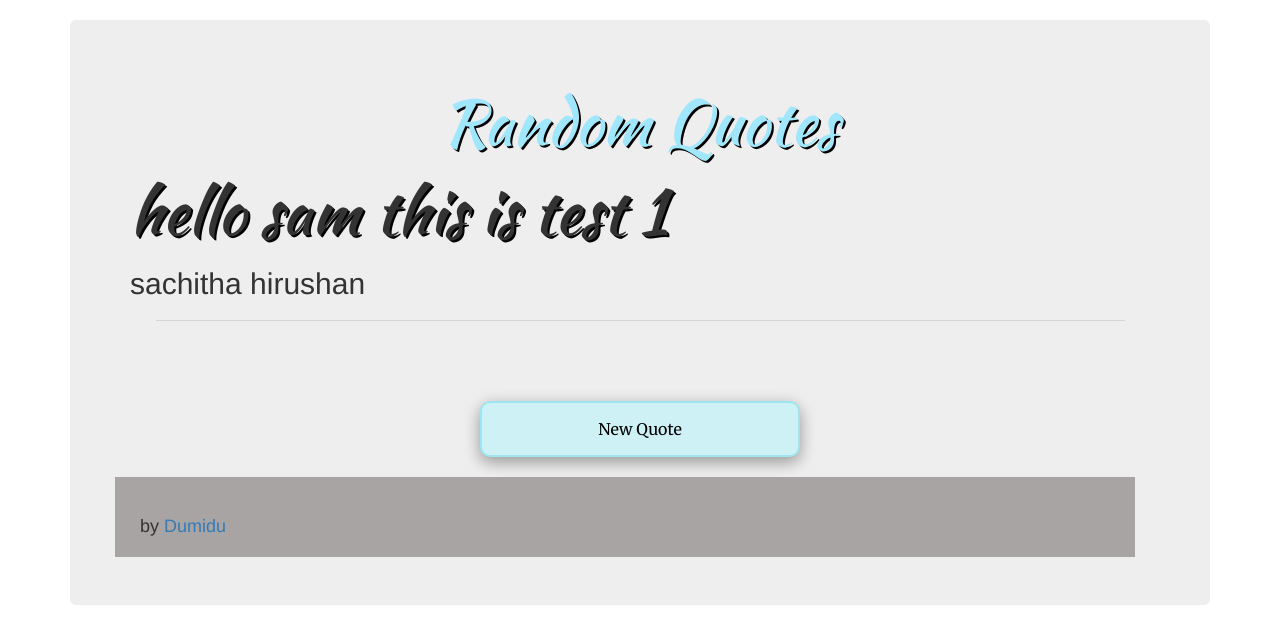
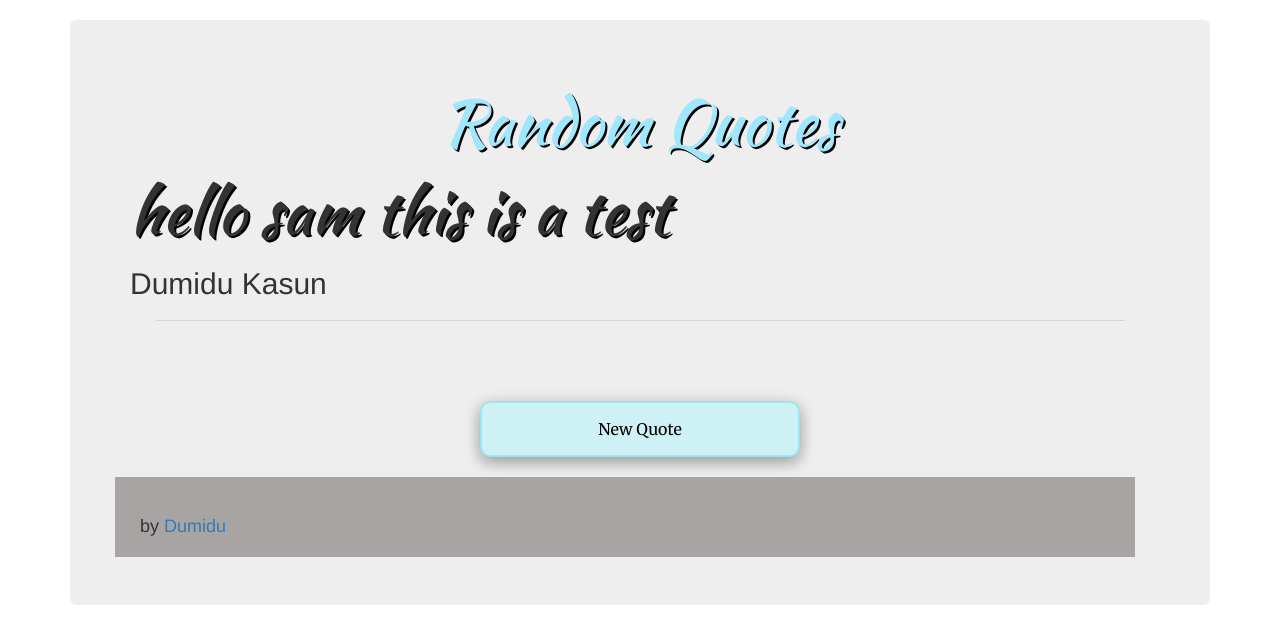
Before and after one commit to dumidu1998/webpage, a PHP site: page / in a window 1280 px wide. Shown: the top 644 px of the page. Run offline with PHP 8.4, Linux system fonts and the light colour scheme.

Commit message:
Update index.php

```diff
--- a/index.php
+++ b/index.php
@@ -114,8 +114,8 @@
 <div class="jumbotron">
 
   <h1 align="center" style="color: #A0E6FC">Random Quotes</h1>
-  <h1>hello sam this is test 1</h1>
-  <h2>sachitha hirushan</h2>
+  <h1>hello sam this is a test</h1>
+  <h2>Dumidu Kasun</h2>
   <hr width="95%" align="center"><br>
   <h3 id="quote" align="center"></h3><br>
   <div class="row">
```
